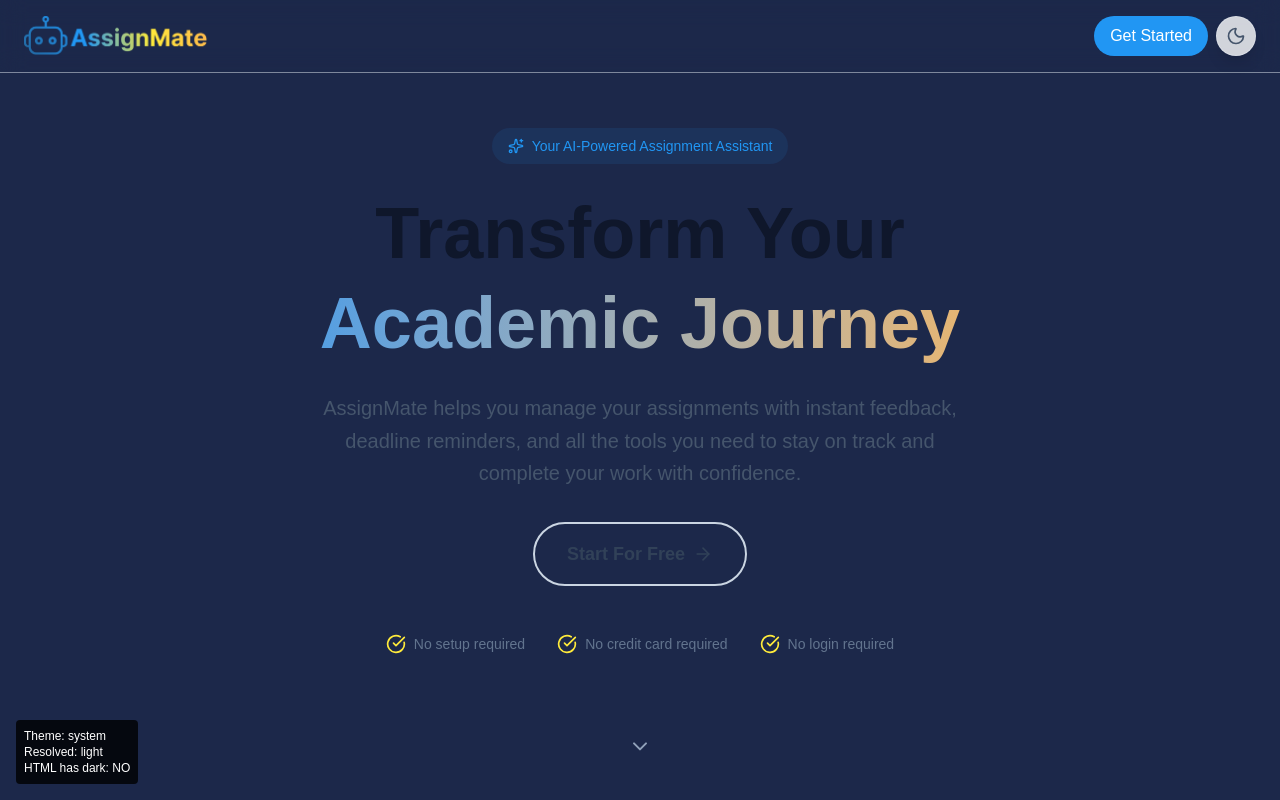
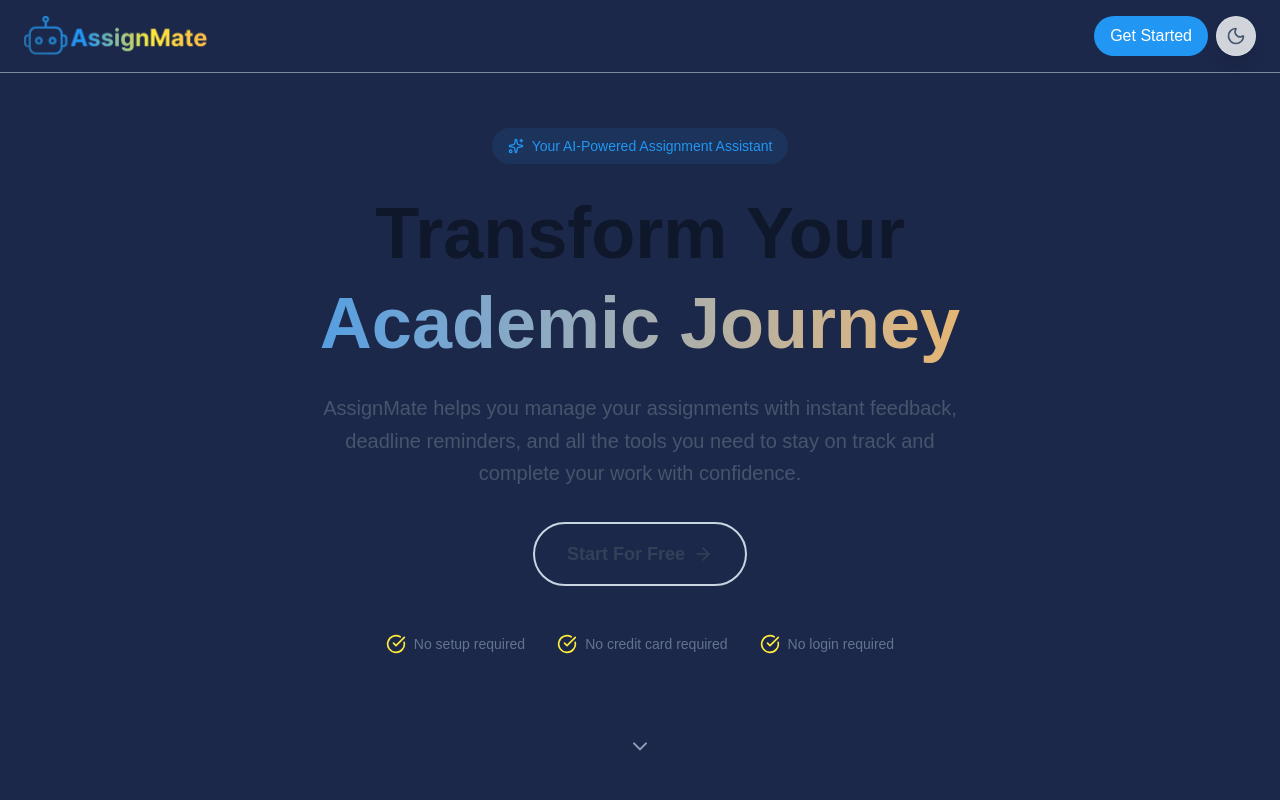
Before and after one commit to HetulMistry/AssignMate, a Next.js app: page / in a window 1280 px wide. Shown: the top 800 px of the page. Built offline with nearby package versions, Linux system fonts and the light colour scheme.

Commit message:
Fix: Theme debugger removed

```diff
--- a/app/page.tsx
+++ b/app/page.tsx
@@ -323,8 +323,6 @@ export default function LandingPage() {
           </div>
         </div>
       </footer>
-
-      <ThemeDebug />
     </div>
   );
 }
```
